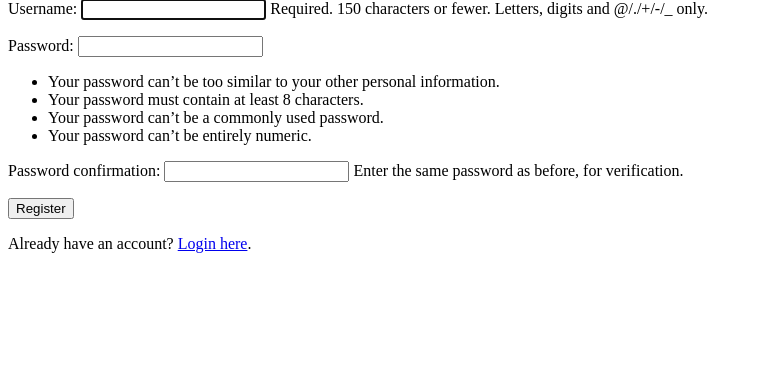
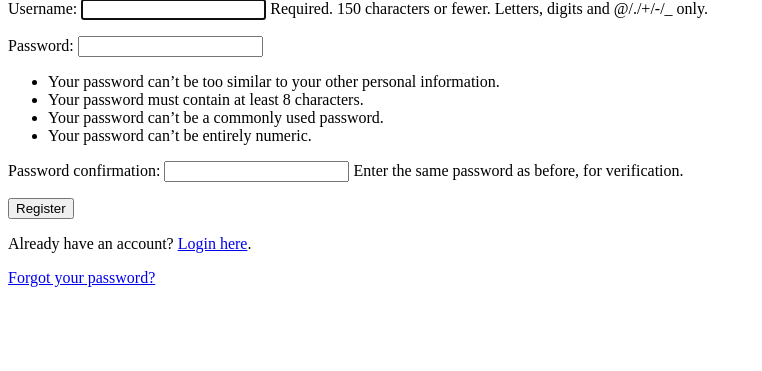
Before and after one commit to CXBeale/django-practice-app, a Django app: page /register/ in a window 1280 px wide. Shown: the part 104-475 px from the top of the page, without its empty margins (0-762 px from the left). Run offline with Django 5.2, Linux system fonts and the light colour scheme.

Commit message:
add password reset link in login and register page

```diff
--- a/food_tracker/templates/registration/login.html
+++ b/food_tracker/templates/registration/login.html
@@ -8,4 +8,7 @@
     <button type="submit">Login</button>
   </form>
   <p>Don't have an account? <a href="{% url 'register' %}">Register here</a>.</p>
+  <p>
+    <a href="{% url 'password_reset' %}">Forgot your password?</a>
+  </p>
 {% endblock %}
--- a/food_tracker/templates/registration/register.html
+++ b/food_tracker/templates/registration/register.html
@@ -8,4 +8,7 @@
 		<button type="submit">Register</button>
 	</form>
 	<p>Already have an account? <a href="/accounts/login/">Login here</a>.</p>
+	<p>
+  <a href="{% url 'password_reset' %}">Forgot your password?</a>
+</p>
 {% endblock %}
```
Also changed, not shown: config/urls.py (line endings or trailing spaces).
